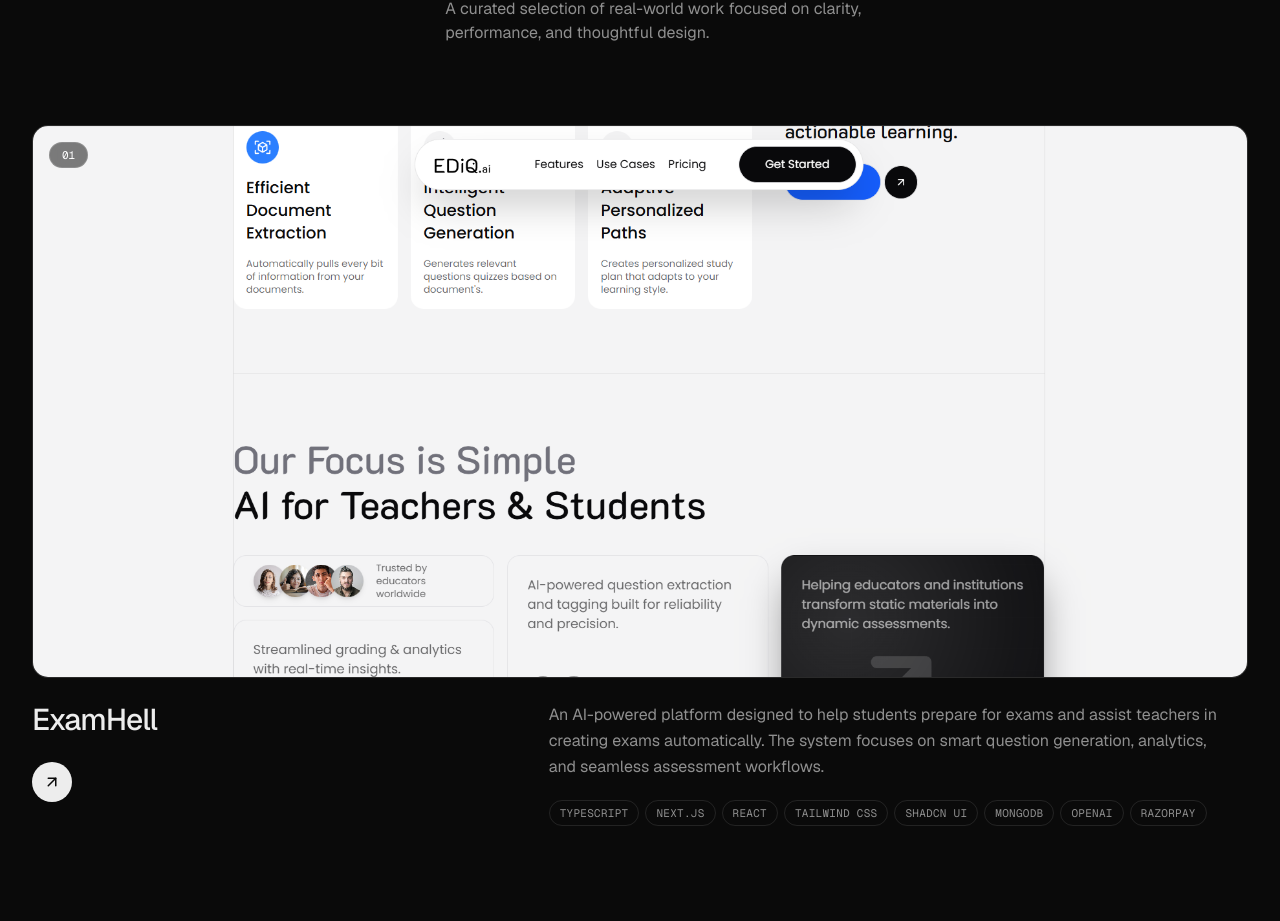
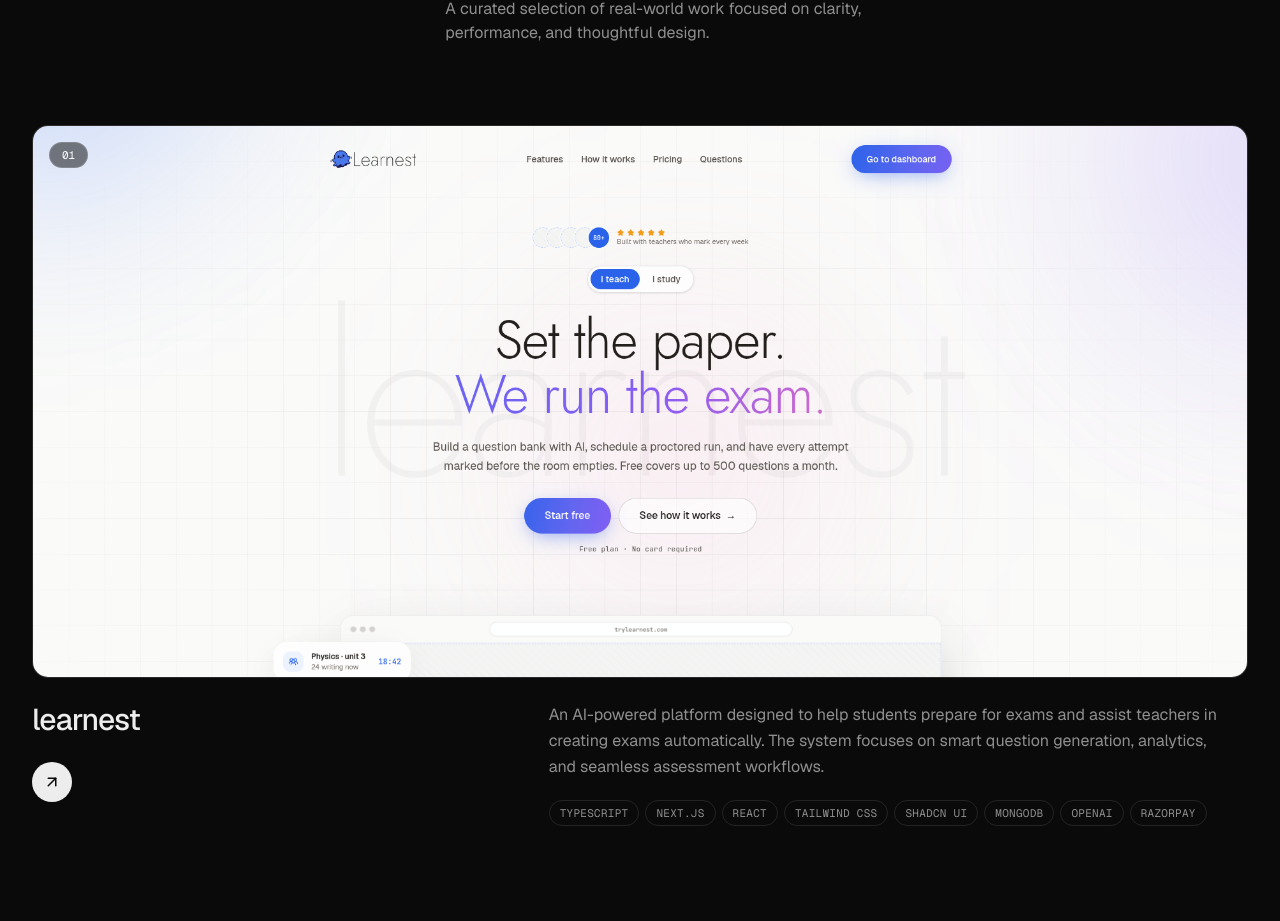
Before and after one commit to swarnadeep31/portfolio_finalone, a Next.js app: page / in a window 1280 px wide. Shown: the part 3380-4301 px from the top of the page. Built offline with nearby package versions, Linux system fonts and the light colour scheme; grey boxes are pictures that could not be loaded.

Commit message:
Update project details for learnest

```diff
--- a/app/components/ProjectScetion.tsx
+++ b/app/components/ProjectScetion.tsx
@@ -29,10 +29,10 @@
 const projects: Project[] = [
   {
     id: 1,
-    title: "ExamHell",
+    title: "learnest",
     description:
       "An AI-powered platform designed to help students prepare for exams and assist teachers in creating exams automatically. The system focuses on smart question generation, analytics, and seamless assessment workflows.",
-    image: "/projects/Examhell.png",
+    image: "/projects/learnest.png",
     video: "",
     tags: [
       "TypeScript",
@@ -44,7 +44,7 @@
       "OpenAI",
       "Razorpay",
     ],
-    demoUrl: "https://exam-hell.vercel.app/",
+    demoUrl: "https://trylearnest.com/",
     githubUrl: "#",
   },
 
```
